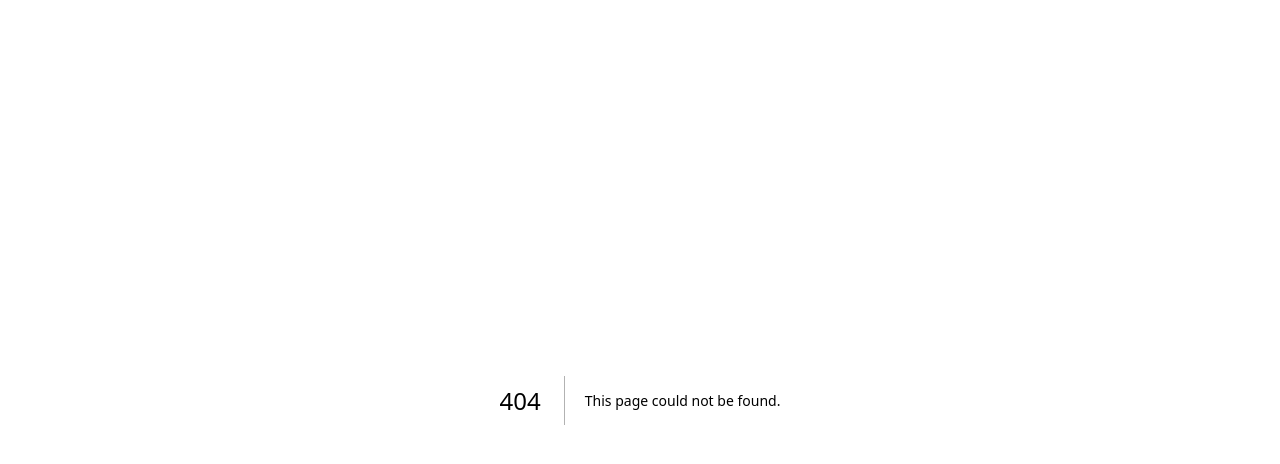
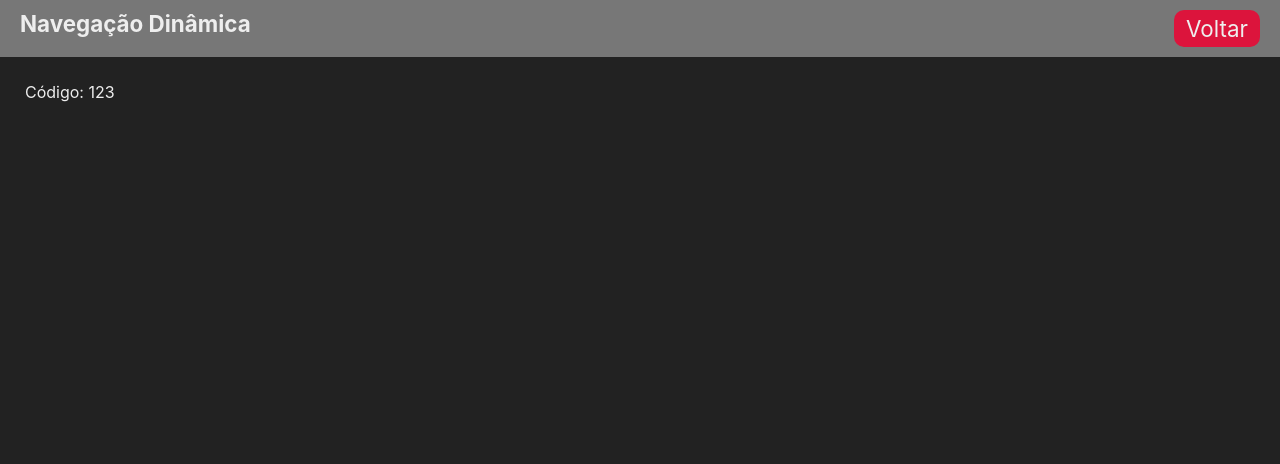
Before and after one commit to Henrique-Franca/Clear-Basico, a Next.js app: page /cliente/123 in a window 1280 px wide. Before the commit this address had no page. Shown: the top 464 px of the page. Built offline with nearby package versions, Linux system fonts and the light colour scheme.

Commit message:
Navegação Dinamica

```diff
--- a/src/pages/cliente/codigo.jsx
+++ b/src/pages/cliente/[codigo].jsx
@@ -1,10 +1,12 @@
 import Layout from "../../components/Layout";
+import { useRouter } from "next/router";
 
 export default function ClientePorCodigo(){
+    const router = useRouter();
 
     return(
         <Layout titulo="Navegação Dinâmica">
-
+            <span>Código: {router.query.codigo}</span>
         </Layout>
     )
 
--- a/src/pages/index.jsx
+++ b/src/pages/index.jsx
@@ -12,7 +12,9 @@ export default function Inicial(){
             <Navegador destino="/estiloso" texto="Estiloso"/>
             <Navegador destino="/jsx" texto="JSX" cor="#b8860b"/>
             <Navegador destino="/exemplo" texto="Exemplo" cor="crimson"/>
-            <Navegador destino="/navegacao" texto="Navegação #01" cor="orange"/>
+            <Navegador destino="/navegacao/" texto="Navegação #01" cor="orange"/>
+            <Navegador destino="/cliente/123" texto="Navegação #02" cor="red"/>
+
 
 
         </div>
```
